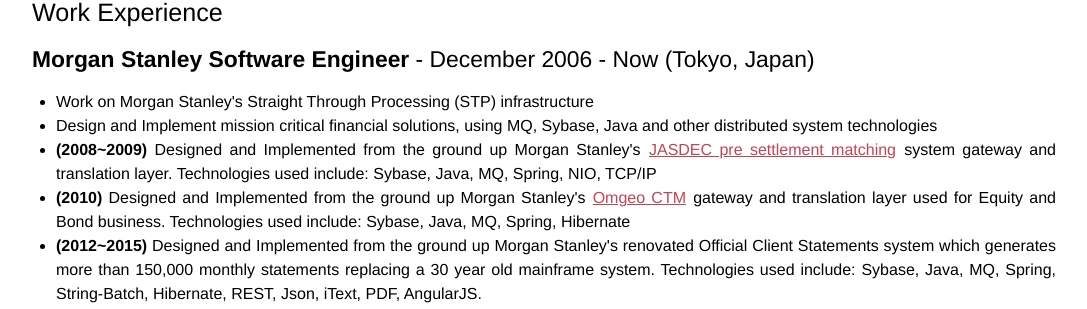
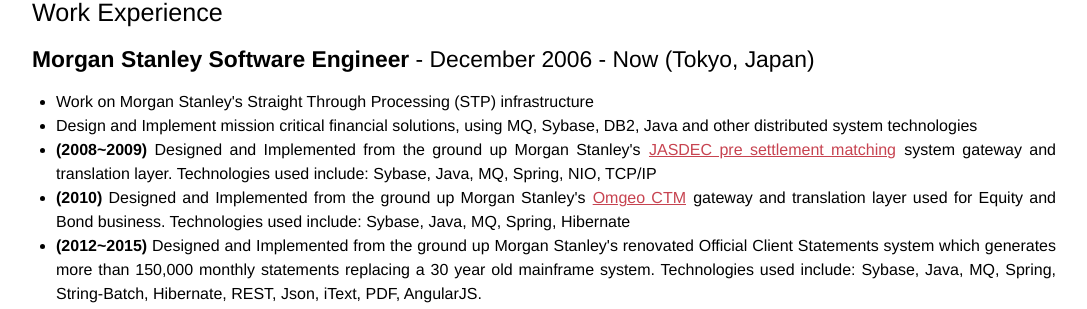
Before and after one commit to stffrdhrn/stffrdhrn.github.io, a Jekyll site: the page built from page/curriculum-vitae.markdown, in a window 1280 px wide and 900 px high, scrolled down 4134 px. Shown: the part 143-452 px from the top of the window, without its empty margins (96-1183 px from the left). Built offline with Jekyll 4.4.1, drawn with Linux system fonts in a browser that asks for light colours.

Commit message:
cv: add db2

```diff
--- a/page/curriculum-vitae.markdown
+++ b/page/curriculum-vitae.markdown
@@ -225,7 +225,7 @@
 <h3><strong>Morgan Stanley Software Engineer</strong> - December 2006 - Now (Tokyo, Japan)</h3>
 <ul>
   <li>Work on Morgan Stanley's Straight Through Processing (STP) infrastructure</li>
-  <li>Design and Implement mission critical financial solutions, using MQ, Sybase, Java and other distributed system technologies</li>
+  <li>Design and Implement mission critical financial solutions, using MQ, Sybase, DB2, Java and other distributed system technologies</li>
   <li><strong>(2008~2009)</strong> Designed and Implemented from the ground up Morgan Stanley's <a href="https://www.jasdec.com/en/system/finance/">JASDEC pre settlement matching</a> system gateway and translation layer. Technologies used include: Sybase, Java, MQ, Spring, NIO, TCP/IP</li>
   <li><strong>(2010)</strong> Designed and Implemented from the ground up Morgan Stanley's <a href="https://www.omgeo.com/ctm">Omgeo CTM</a> gateway and translation layer used for Equity and Bond business. Technologies used include: Sybase, Java, MQ, Spring, Hibernate</li>
   <li><strong>(2012~2015)</strong> Designed and Implemented from the ground up Morgan Stanley's renovated Official Client Statements system which generates more than 150,000 monthly statements replacing a 30 year old mainframe system. Technologies used include: Sybase, Java, MQ, Spring, String-Batch, Hibernate, REST, Json, iText, PDF, AngularJS.</li>
```
